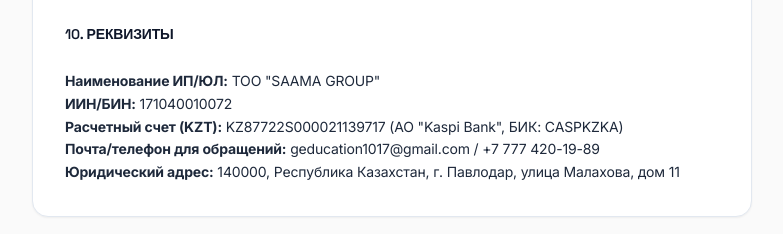
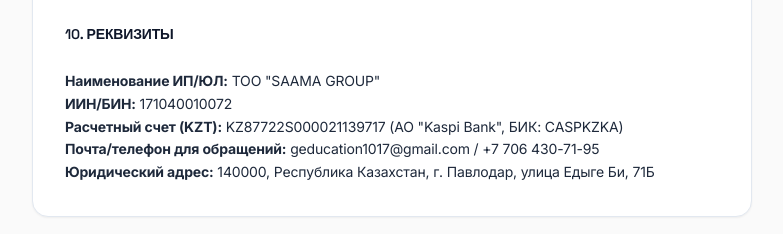
Before and after one commit to Baraat04/ChatPlatform, a Next.js app in the folder frontend/: page /offer in a window 1280 px wide. Shown: the part 4351-4585 px from the top of the page, without its empty margins (248-1031 px from the left). Built offline with nearby package versions, Linux system fonts and the light colour scheme; no server answers.

Commit message:
Update contact information and legal address

```diff
--- a/frontend/app/offer/page.tsx
+++ b/frontend/app/offer/page.tsx
@@ -213,8 +213,8 @@
                 <strong>Наименование ИП/ЮЛ:</strong> ТОО &quot;SAAMA GROUP&quot;<br />
                 <strong>ИИН/БИН:</strong> 171040010072<br />
                 <strong>Расчетный счет (KZT):</strong> KZ87722S000021139717 (АО &quot;Kaspi Bank&quot;, БИК: CASPKZKA)<br />
-                <strong>Почта/телефон для обращений:</strong> geducation1017@gmail.com / +7 777 420-19-89<br />
-                <strong>Юридический адрес:</strong> 140000, Республика Казахстан, г. Павлодар, улица Малахова, дом 11
+                <strong>Почта/телефон для обращений:</strong> geducation1017@gmail.com / +7 706 430-71-95<br />
+                <strong>Юридический адрес:</strong> 140000, Республика Казахстан, г. Павлодар, улица Едыге Би, 71Б
               </p>
             </>
           )}
```
